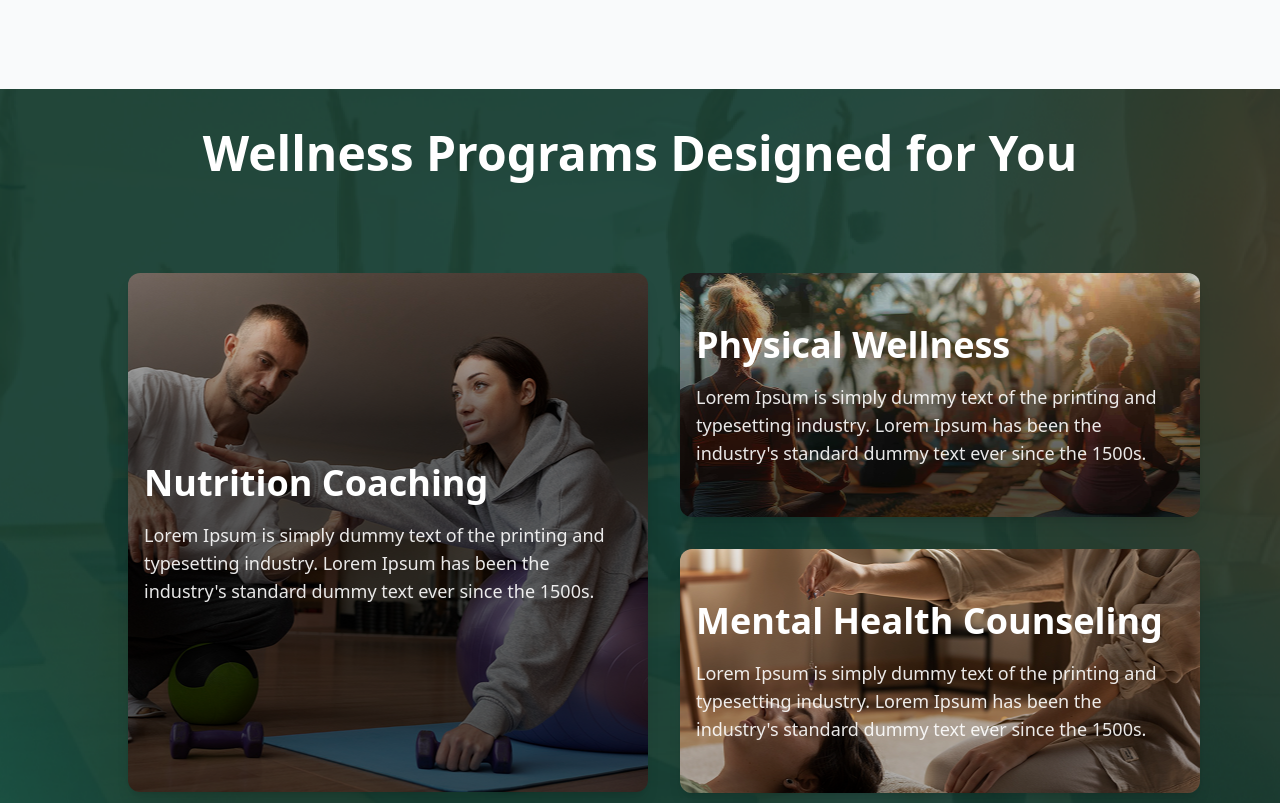
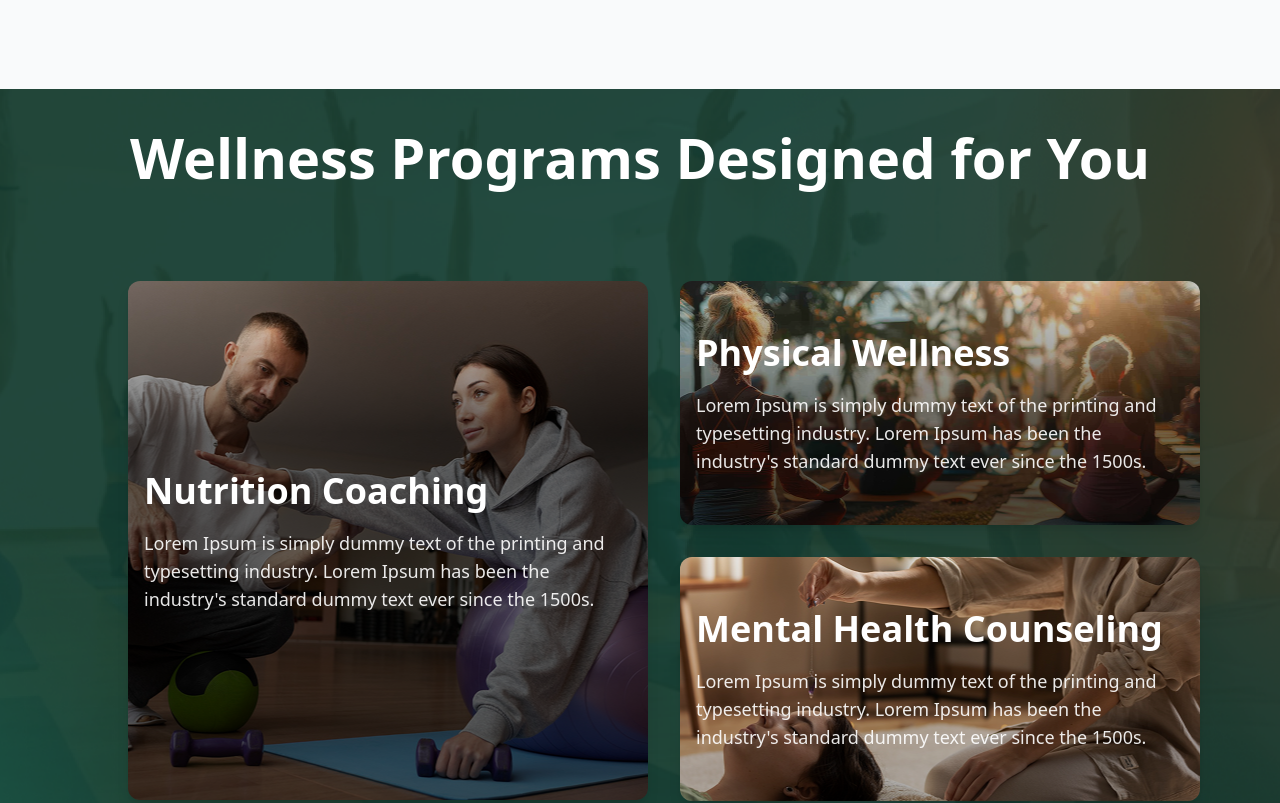
Before and after one commit to dev-nasir/health_wellness, a React (Vite) app: page / in a window 1280 px wide. Shown: the part 1060-1863 px from the top of the page. Built offline with nearby package versions, Linux system fonts and the light colour scheme.

Commit message:
added css

```diff
--- a/src/App.css
+++ b/src/App.css
@@ -2,8 +2,11 @@
 
 
 @theme {
-  --color-primary: #1A73E8;
+  --color-primary: #8F8F8F;
   --color-secondary: #E91E63;
   --color-background: #1D5A4A;
+ --color-heading: #2F423C;
+  --color-bg: #545454;
 
+   --text-size: 56px;
 }
--- a/src/App.tsx
+++ b/src/App.tsx
@@ -5,9 +5,8 @@ import Landing from "./pages/landing";
 
 function App() {
   return <>
-  <Landing />;
+  <Landing />
   </>
-
 }
 
 export default App;
```
